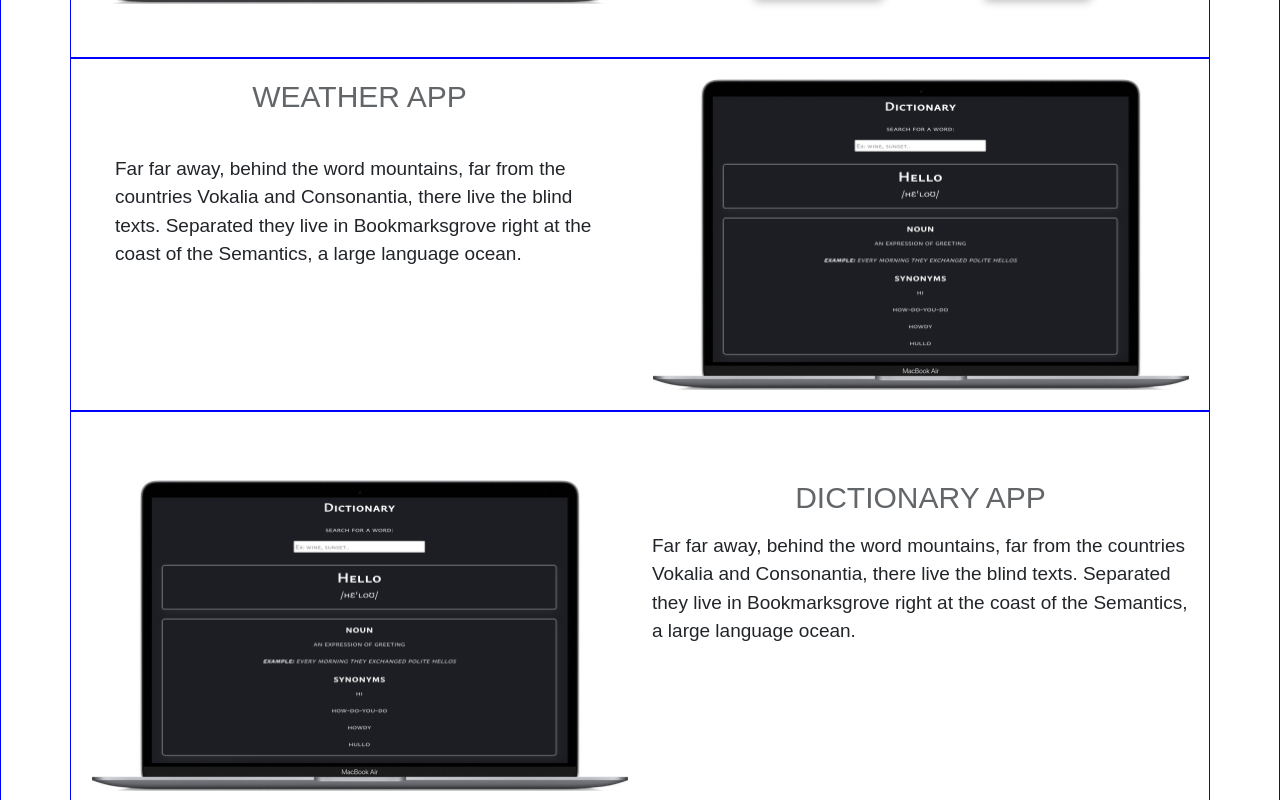
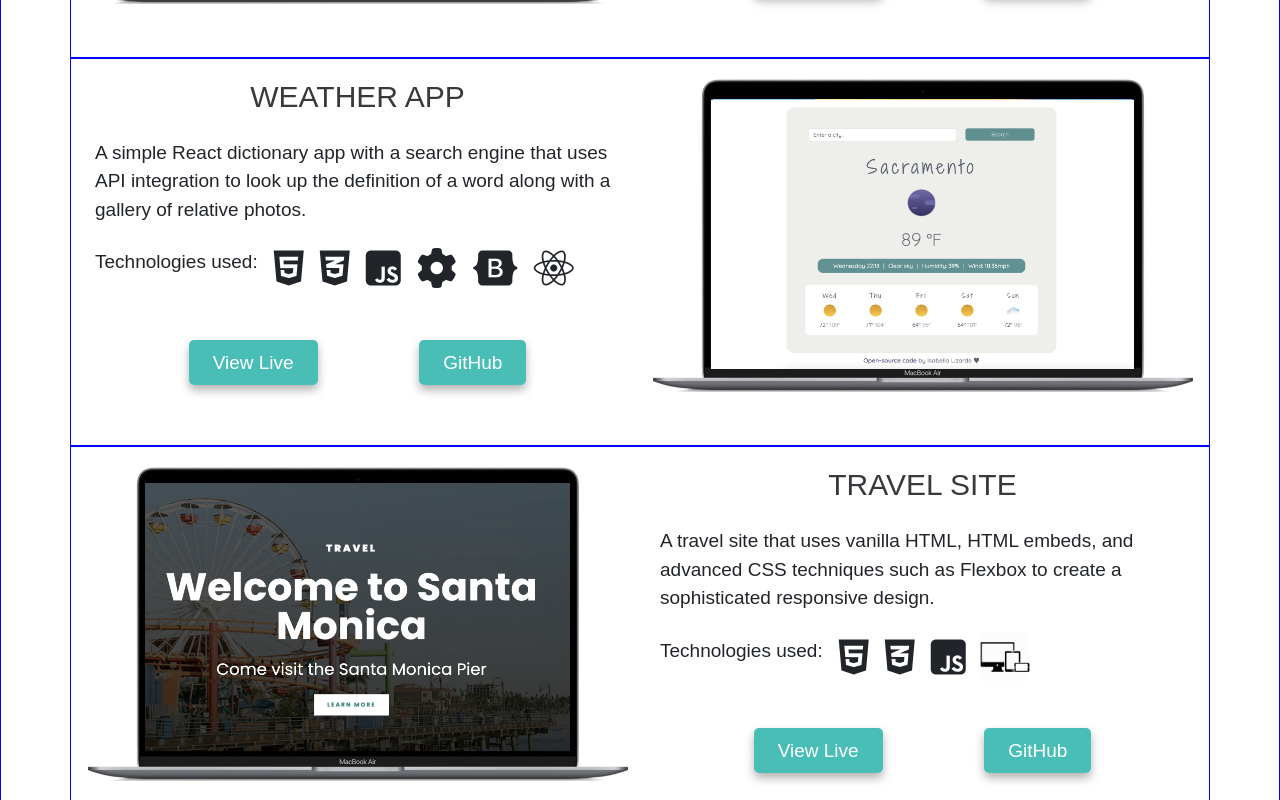
Before and after one commit to soybella/isabella-lizarde-portfolio, a React (Create React App) app: page / in a window 1280 px wide. Shown: the part 2360-3160 px from the top of the page. Built offline with nearby package versions, Linux system fonts and the light colour scheme; a web font is replaced by a local one.

Commit message:
Updated responsive layouts for projects section

```diff
--- a/src/App.css
+++ b/src/App.css
@@ -45,7 +45,7 @@ a {
 
 h3 {
   font-size: 24px;
-  opacity: 0.7;
+  /* opacity: 0.7; */
   text-align: center;
 }
 
@@ -328,6 +328,15 @@ img {
   font-size: 40px;
 }
 
+.projects-img-icon img {
+  height: 50px;
+  width: auto;
+  border: none;
+  box-shadow: none;
+  margin-left: 6px;
+  margin-top: 3px;
+}
+
 .project-description p {
   font-size: 22px;
 }
@@ -350,11 +359,11 @@ img {
   /* width: 100%; */
 }
 
-.project-description:hover {
+/* .project-description:hover {
   background: rgba(0, 0, 0, 0.8);
   cursor: pointer;
   /* color: white; */
-}
+/* } */
 
 /* .project-skills-icons {
   padding-left: 0;
@@ -537,6 +546,14 @@ img {
     padding: 12px 24px;
   }
 
+  .projects-img-icon img {
+    height: 50px;
+    width: auto;
+    border: none;
+    box-shadow: none;
+    margin-left: 6px;
+    margin-top: 3px;
+  }
   /* .project-button a {
     font-size: 35px;
   } */
@@ -553,6 +570,15 @@ img {
 
   .project-button {
     padding: 0;
+  }
+
+  .projects-img-icon img {
+    height: 40px;
+    width: auto;
+    border: none;
+    box-shadow: none;
+    margin-left: 6px;
+    margin-top: 3px;
   }
 
   .Projects i {
@@ -649,21 +675,75 @@ img {
   .img-icon img {
     height: 45px;
   }
+  /*
+  .overlay {
+    background: black;
+  } */
+
+  /* .overlay:hover {
+    background-color: rgba(0, 0, 0, 0.5);
+    color: #fff;
+    transition: 0.5s ease;
+    backface-visibility: hidden;
+  } */
+
+  /* .portfolio-project-image:hover { */
+  /* display: flex;
+    align-items: center;
+    height: 350px;
+    width: 100%;
+    background-color: rgba(0, 0, 0, 0.5);
+    color: #fff; */
+  /* transition: 0.5s ease;
+    backface-visibility: hidden; */
+  /* } */
+
+  /* .projects-container:hover .portfolio-project-image {
+    opacity: 0.3;
+    background: #49beb7;
+    width: 100%;
+    height: 350px;
+    border-radius: 10px;
+  } */
 
   .portfolio-project-image {
+    /* opacity: 1; */
     display: flex;
-    align-items: center;
-    height: 230px;
-    width: auto;
+    width: 100%;
+    height: 350px;
+    padding: 0;
+    /* justify-content: center; */
+    /* align-items: center; */
+    /* margin: 0 auto; */
+    /* transition: 150ms ease-in-out; */
+    /* backface-visibility: hidden; */
+  }
+
+  .overlay {
+    /* position: absolute; */
+    display: flex;
+    flex-direction: column;
+    /* background: rgba(0, 0, 0, 0.8); */
+    /* color: white; */
+    height: 350px;
+    width: 530px;
+    margin: 0 auto;
+    /* transition: 150ms ease-in-out; */
+  }
+
+  .overlay i {
+    font-size: 40px;
   }
 
   /* .button-link {
     font-size: 12px;
   } */
 
-  /* .projects-container {
+  .projects-container {
     width: 100%;
-  } */
+    /* justify-content: center; */
+    /* align-items: center; */
+  }
 
   /* .work-header {
     display: block;
--- a/src/Projects.js
+++ b/src/Projects.js
@@ -1,10 +1,14 @@
 import React from "react";
 import dictionaryProject from "./images/dictionary-project.png";
+import weatherProject from "./images/weather-project.png";
+import travelSiteProject from "./images/responsive-travel-site.png";
+import responsiveIcon from "./images/responsive-icon.jpeg";
 
 export default function Projects() {
   return (
     <div className="Projects" id="projects">
       <h2 className="header container text-center">Projects</h2>
+      {/* project 1 */}
       <div className="container projects-container px-3">
         <div className="row">
           <div className="col-md-6 portfolio-project-image d-md-block">
@@ -13,6 +17,63 @@ export default function Projects() {
               className="img-fluid portfolio-project-image border-0"
               alt="#"
             />
+          </div>
+          <div className="overlay d-sm-block d-lg-none project-description">
+            <h3 className="mt-3">Dictionary App</h3>
+            <p className="p-2 m-3 text-center">
+              A simple React dictionary app with a search engine that uses API
+              integration to look up the definition of a word along with a
+              gallery of relative photos.
+            </p>
+            <div className="project-skills-icons pt-2">
+              <ul className="d-flex p-0 justify-content-center">
+                <li className="skills-icon p-2">
+                  <i className="fa-brands fa-html5"></i>
+                </li>
+                <li className="skills-icon p-2">
+                  <i className="fa-brands fa-css3-alt"></i>
+                </li>
+                <li className="skills-icon p-2">
+                  <i className="fa-brands fa-square-js"></i>
+                </li>
+                <li className="skills-icon p-2">
+                  <i className="fa-solid fa-gear"></i>
+                </li>
+                <li className="skills-icon p-2">
+                  <i className="fa-brands fa-bootstrap"></i>
+                </li>
+                <li className="skills-icon p-2">
+                  <i className="fa-brands fa-react"></i>
+                </li>
+              </ul>
+              <ul className="d-flex justify-content-evenly project-button pt-3">
+                <li className="project-button">
+                  <a
+                    href="mailto:isabellaj.lizarde@gmail.com"
+                    className="button-link work-inquiry-link"
+                    title="Work Inquiry"
+                  >
+                    View Live
+                  </a>
+                </li>
+                <li className="project-button">
+                  <a
+                    href="mailto:isabellaj.lizarde@gmail.com"
+                    className="button-link work-inquiry-link"
+                    title="Work Inquiry"
+                  >
+                    GitHub
+                  </a>
+                </li>
+              </ul>
+              {/* <a
+                href="#homepage"
+                className="button-link"
+                title="Ramen Project Website"
+              >
+                Learn More
+              </a> */}
+            </div>
           </div>
           <div className="col-lg-6 d-none d-lg-block project-description">
             <h3 className="mb-3">Dictionary App</h3>
@@ -74,60 +135,126 @@ export default function Projects() {
           </div>
         </div>
       </div>
-      <div className="container projects-container">
+
+      {/* project 2 */}
+      <div className="container projects-container px-3">
         <div className="row">
           <div className="col-lg-6 d-none d-lg-block project-description">
             <h3 className="mb-3">Weather App</h3>
-            <p className="p-4">
-              Far far away, behind the word mountains, far from the countries
-              Vokalia and Consonantia, there live the blind texts. Separated
-              they live in Bookmarksgrove right at the coast of the Semantics, a
-              large language ocean.
+            <p className="p-2 m-0">
+              A simple React dictionary app with a search engine that uses API
+              integration to look up the definition of a word along with a
+              gallery of relative photos.
             </p>
-            <div className="project-skills-icon">
-              {/* <a
-                href="#weather"
-                className="button-link"
-                title="Weather App Website"
-              >
-                Learn More
-              </a> */}
+            <div className="project-skills-icons pt-2">
+              <ul className="d-flex p-0 justify-content-start">
+                <p className="p-2">Technologies used: </p>
+                <li className="skills-icon p-2">
+                  <i className="fa-brands fa-html5"></i>
+                </li>
+                <li className="skills-icon p-2">
+                  <i className="fa-brands fa-css3-alt"></i>
+                </li>
+                <li className="skills-icon p-2">
+                  <i className="fa-brands fa-square-js"></i>
+                </li>
+                <li className="skills-icon p-2">
+                  <i className="fa-solid fa-gear"></i>
+                </li>
+                <li className="skills-icon p-2">
+                  <i className="fa-brands fa-bootstrap"></i>
+                </li>
+                <li className="skills-icon p-2">
+                  <i className="fa-brands fa-react"></i>
+                </li>
+              </ul>
+              <ul className="d-flex justify-content-evenly project-button">
+                <li className="project-button">
+                  <a
+                    href="mailto:isabellaj.lizarde@gmail.com"
+                    className="button-link work-inquiry-link"
+                    title="Work Inquiry"
+                  >
+                    View Live
+                  </a>
+                </li>
+                <li className="project-button">
+                  <a
+                    href="mailto:isabellaj.lizarde@gmail.com"
+                    className="button-link work-inquiry-link"
+                    title="Work Inquiry"
+                  >
+                    GitHub
+                  </a>
+                </li>
+              </ul>
             </div>
           </div>
           <div className="col-md-6 portfolio-project-image d-md-block">
             <img
-              src={dictionaryProject}
+              src={weatherProject}
               className="img-fluid portfolio-project-image border-0"
               alt="#"
             />
           </div>
         </div>
       </div>
-      <div className="container projects-container">
-        <div className="row mt-5">
+
+      {/* project 3 */}
+      <div className="container projects-container px-3">
+        <div className="row">
           <div className="col-md-6 portfolio-project-image d-md-block">
             <img
-              src={dictionaryProject}
+              src={travelSiteProject}
               className="img-fluid portfolio-project-image border-0"
               alt="#"
             />
           </div>
           <div className="col-lg-6 d-none d-lg-block project-description">
-            <h3 className="mb-3">Dictionary App</h3>
-            <p>
-              Far far away, behind the word mountains, far from the countries
-              Vokalia and Consonantia, there live the blind texts. Separated
-              they live in Bookmarksgrove right at the coast of the Semantics, a
-              large language ocean.
+            <h3 className="mb-3">Travel Site</h3>
+            <p className="p-2 m-0">
+              A travel site that uses vanilla HTML, HTML embeds, and advanced
+              CSS techniques such as Flexbox to create a sophisticated
+              responsive design.
             </p>
-            <div className="project-skills-icon">
-              {/* <a
-                href="#homepage"
-                className="button-link"
-                title="Favorite Hobby Website"
-              >
-                Learn More
-              </a> */}
+            <div className="project-skills-icons pt-2">
+              <ul className="d-flex p-0 justify-content-start">
+                <p className="p-2">Technologies used: </p>
+                <li className="skills-icon p-2">
+                  <i className="fa-brands fa-html5"></i>
+                </li>
+                <li className="skills-icon p-2">
+                  <i className="fa-brands fa-css3-alt"></i>
+                </li>
+                <li className="skills-icon p-2">
+                  <i className="fa-brands fa-square-js"></i>
+                </li>
+                <li className="skills-icon">
+                  <div className="projects-img-icon responsive-icon">
+                    <img src={responsiveIcon} alt="responsive-icon" />
+                  </div>
+                </li>
+              </ul>
+              <ul className="d-flex justify-content-evenly project-button">
+                <li className="project-button">
+                  <a
+                    href="mailto:isabellaj.lizarde@gmail.com"
+                    className="button-link work-inquiry-link"
+                    title="Work Inquiry"
+                  >
+                    View Live
+                  </a>
+                </li>
+                <li className="project-button">
+                  <a
+                    href="mailto:isabellaj.lizarde@gmail.com"
+                    className="button-link work-inquiry-link"
+                    title="Work Inquiry"
+                  >
+                    GitHub
+                  </a>
+                </li>
+              </ul>
             </div>
           </div>
         </div>
```
